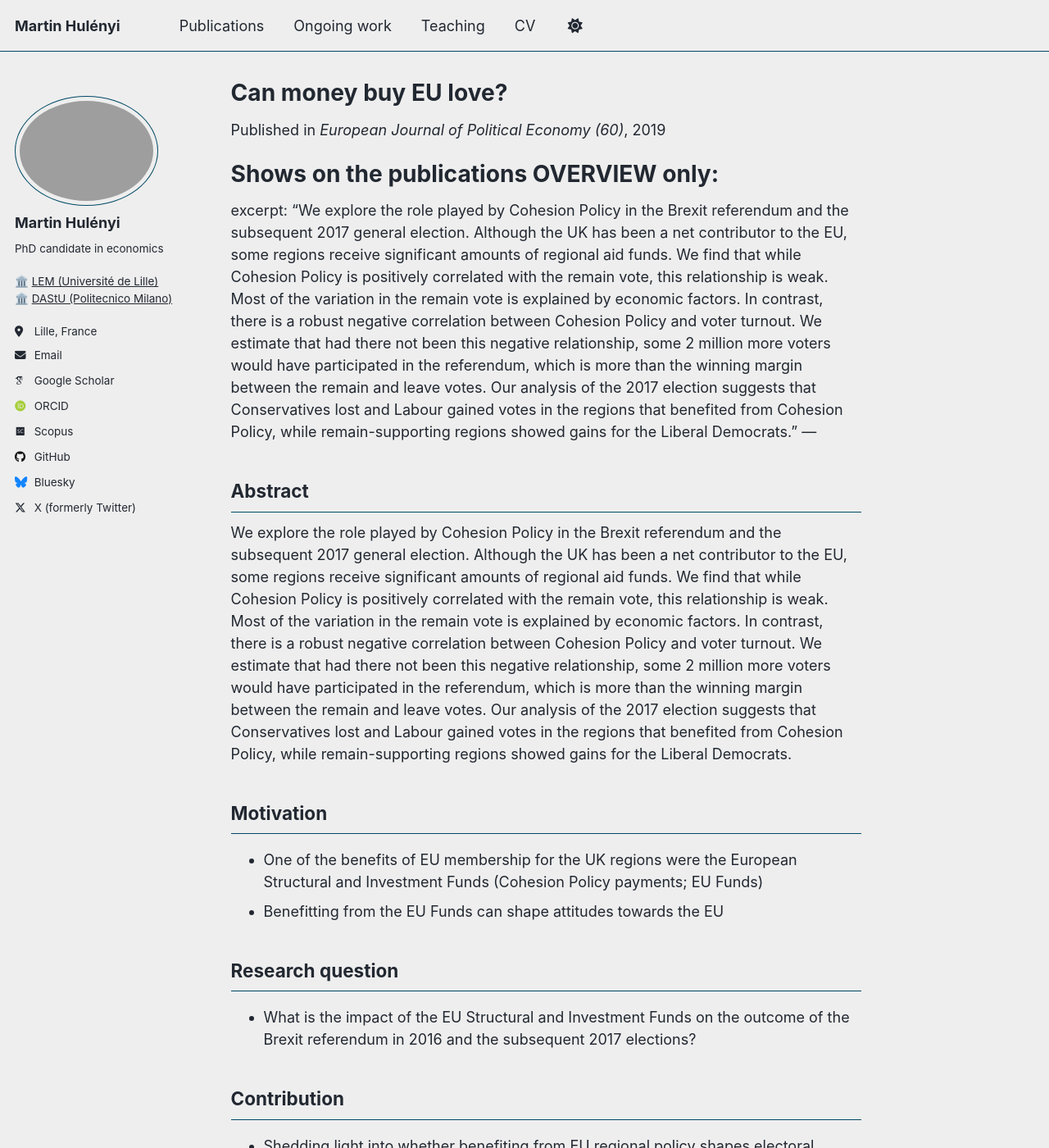
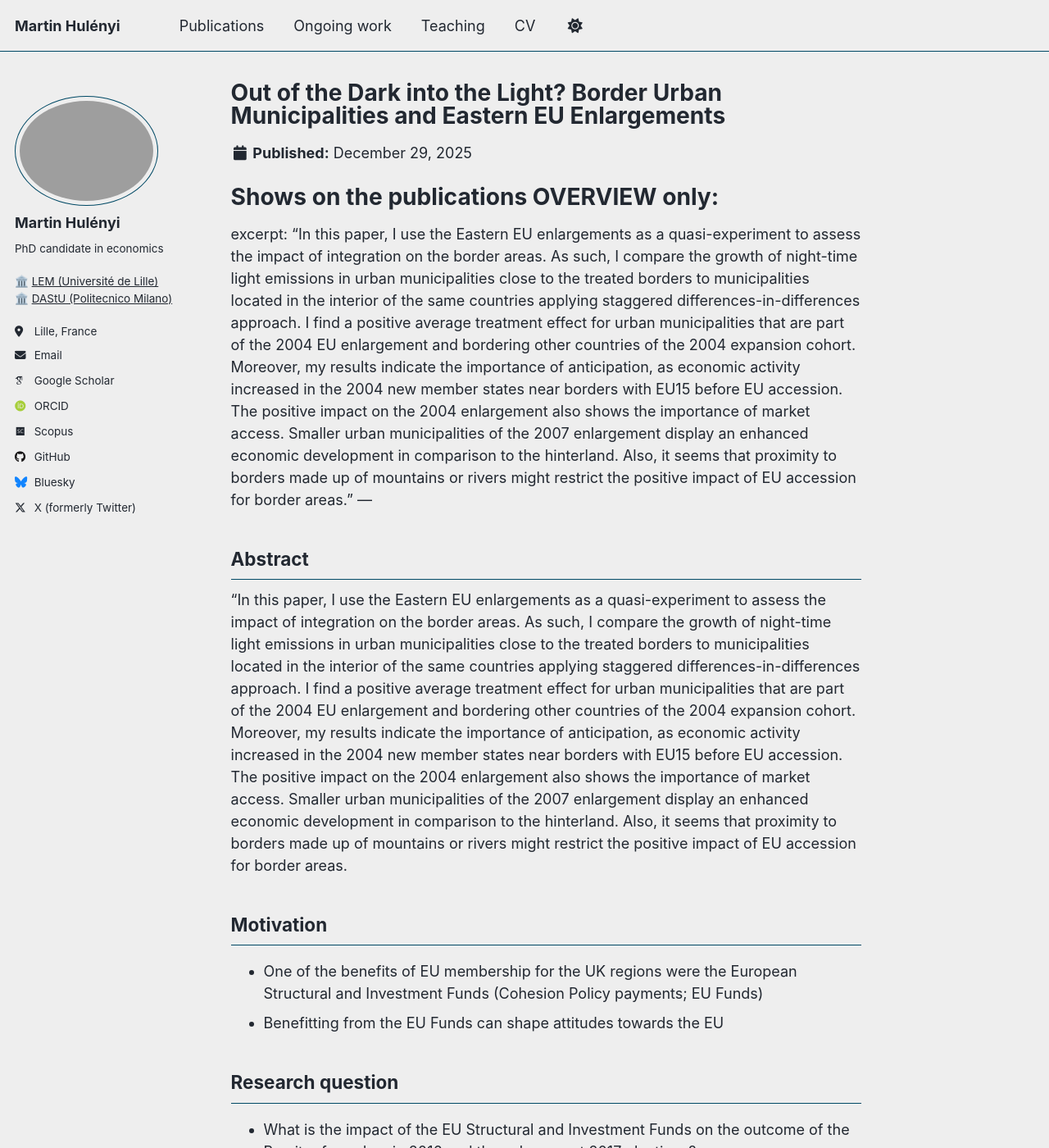
Before and after one commit to martinhulenyi/martinhulenyi.github.io, a Jekyll site: the page built from _ongoing_work/01_eu_funds_brexit.md, in a window 1280 px wide and 1400 px high. Shown: the whole window at 82% size. Built offline with Jekyll 4.4.1, drawn with Linux system fonts in a browser that asks for light colours; some web fonts are replaced; a script that is not in the unit is left out.

Commit message:
adding jmp

```diff
--- a/_ongoing_work/01_eu_funds_brexit.md
+++ b/_ongoing_work/01_eu_funds_brexit.md
@@ -1,21 +1,22 @@
 ---
-title: "Can money buy EU love?"
+title: "Out of the Dark into the Light? Border Urban Municipalities and Eastern EU Enlargements"
 collection: ongoing_work
 category: manuscripts
-date: 2019-11-27
-venue: "European Journal of Political Economy (60)"
-paperurl: "https://www.sciencedirect.com/science/article/abs/pii/S0176268018304555"
-permalink: /publication/eu-funds-brexit/
-bibtexurl: "https://raw.githubusercontent.com/martinhulenyi/martinhulenyi.github.io/master/files/fidrmuc_et_al_2019.bib"
+#date: 2019-11-27
+#venue: "European Journal of Political Economy (60)"
+#paperurl: "https://www.sciencedirect.com/science/article/abs/pii/S0176268018304555"
+permalink: /publication/borders_enlargement/
+pdf: /files/borders_enlargement_jmp.pdf
+bibtexurl: "https://raw.githubusercontent.com/martinhulenyi/martinhulenyi.github.io/master/files/hulenyi_et_al_2025.bib"
+jmp: true
 ---
 
-
 # Shows on the publications OVERVIEW only:
-excerpt: "We explore the role played by Cohesion Policy in the Brexit referendum and the subsequent 2017 general election. Although the UK has been a net contributor to the EU, some regions receive significant amounts of regional aid funds. We find that while Cohesion Policy is positively correlated with the remain vote, this relationship is weak. Most of the variation in the remain vote is explained by economic factors. In contrast, there is a robust negative correlation between Cohesion Policy and voter turnout. We estimate that had there not been this negative relationship, some 2 million more voters would have participated in the referendum, which is more than the winning margin between the remain and leave votes. Our analysis of the 2017 election suggests that Conservatives lost and Labour gained votes in the regions that benefited from Cohesion Policy, while remain-supporting regions showed gains for the Liberal Democrats."
+excerpt: "In this paper, I use the Eastern EU enlargements as a quasi-experiment to assess the impact of integration on the border areas. As such, I compare the growth of night-time light emissions in urban municipalities close to the treated borders  to municipalities located  in the interior of the same countries applying staggered differences-in-differences approach. I find a positive average treatment effect for urban municipalities that are part of the 2004 EU enlargement and bordering other  countries of the 2004 expansion cohort. Moreover, my results indicate the  importance of anticipation, as economic activity increased in the 2004 new member states near borders with EU15 before EU accession. The positive impact on the 2004 enlargement also shows the importance of market access. Smaller urban municipalities of the 2007 enlargement display an enhanced economic development in comparison to the hinterland. Also, it seems that proximity to borders made up of mountains or rivers might restrict the positive impact of EU accession for border areas."
 ---
 
 ## Abstract
-We explore the role played by Cohesion Policy in the Brexit referendum and the subsequent 2017 general election. Although the UK has been a net contributor to the EU, some regions receive significant amounts of regional aid funds. We find that while Cohesion Policy is positively correlated with the remain vote, this relationship is weak. Most of the variation in the remain vote is explained by economic factors. In contrast, there is a robust negative correlation between Cohesion Policy and voter turnout. We estimate that had there not been this negative relationship, some 2 million more voters would have participated in the referendum, which is more than the winning margin between the remain and leave votes. Our analysis of the 2017 election suggests that Conservatives lost and Labour gained votes in the regions that benefited from Cohesion Policy, while remain-supporting regions showed gains for the Liberal Democrats.
+"In this paper, I use the Eastern EU enlargements as a quasi-experiment to assess the impact of integration on the border areas. As such, I compare the growth of night-time light emissions in urban municipalities close to the treated borders  to municipalities located  in the interior of the same countries applying staggered differences-in-differences approach. I find a positive average treatment effect for urban municipalities that are part of the 2004 EU enlargement and bordering other  countries of the 2004 expansion cohort. Moreover, my results indicate the  importance of anticipation, as economic activity increased in the 2004 new member states near borders with EU15 before EU accession. The positive impact on the 2004 enlargement also shows the importance of market access. Smaller urban municipalities of the 2007 enlargement display an enhanced economic development in comparison to the hinterland. Also, it seems that proximity to borders made up of mountains or rivers might restrict the positive impact of EU accession for border areas.
 
 ## Motivation
 - One of the benefits  of EU membership for the UK regions were the European Structural and Investment Funds (Cohesion Policy payments; EU Funds)
--- /dev/null
+++ b/files/hulenyi_et_al_2025.bib
@@ -0,0 +1,6 @@
+@techreport{hulenyi2025borders_eu_jmp,
+  author      = {Hulényi, Martin},
+  title       = {Out of the Dark into the Light? Border Urban Municipalities and Eastern EU Enlargements},
+  type        = {Job Market Paper},
+  year        = {2025},
+}
```
Also changed, not shown: 1 other file.
